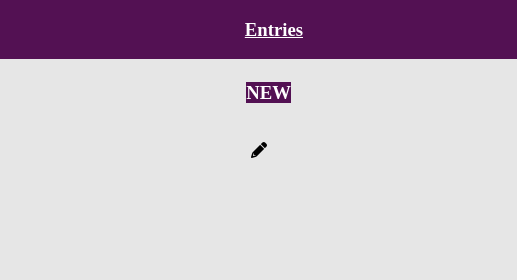
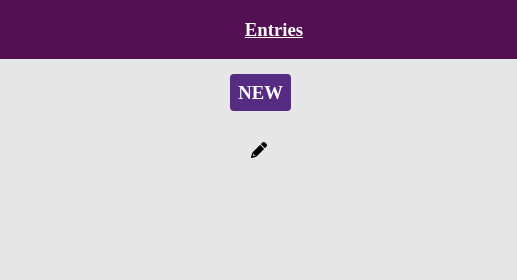
Before and after one commit to Alex-piper/code-journal, a website: page index.html in a window 1280 px wide. Both pictures are taken after typing "Sample", "https://example.com", "Sample" into the empty fields and a click on the button "Save". Shown: the top 280 px of the page, 763-1280 px from the left. Drawn offline with Linux system fonts and the light colour scheme.

Commit message:
fixed css styling for buttons

```diff
--- a/css/styles.css
+++ b/css/styles.css
@@ -88,8 +88,20 @@ h3.entries-link {
   background-color: #b6b6b6;
   width: 5rem;
   color: #303030;
+  padding-top: 0.5rem;
+  padding-bottom: 00.5rem;
 }
 
 .background-white {
   background-color: white;
 }
+
+.new-button {
+  background-color: #562b82;
+  color: white;
+  width: 4rem;
+  height: 2rem;
+  border-radius: 0.25rem;
+  border: none;
+  padding: 00.5rem;
+}
--- a/index.html
+++ b/index.html
@@ -70,7 +70,7 @@
       <div class="row">
         <div class="column-full d-flex align-center justify-between">
           <h2>Entries</h2>
-          <h3><a id="formLink" class="white form-Link background-purple" href="#">NEW</a></h3>
+          <h3><a id="formLink" class="white new-button background-purple" href="#">NEW</a></h3>
         </div>
       </div>
       <ul style="list-style-type:none" id="entries-ul">
```
